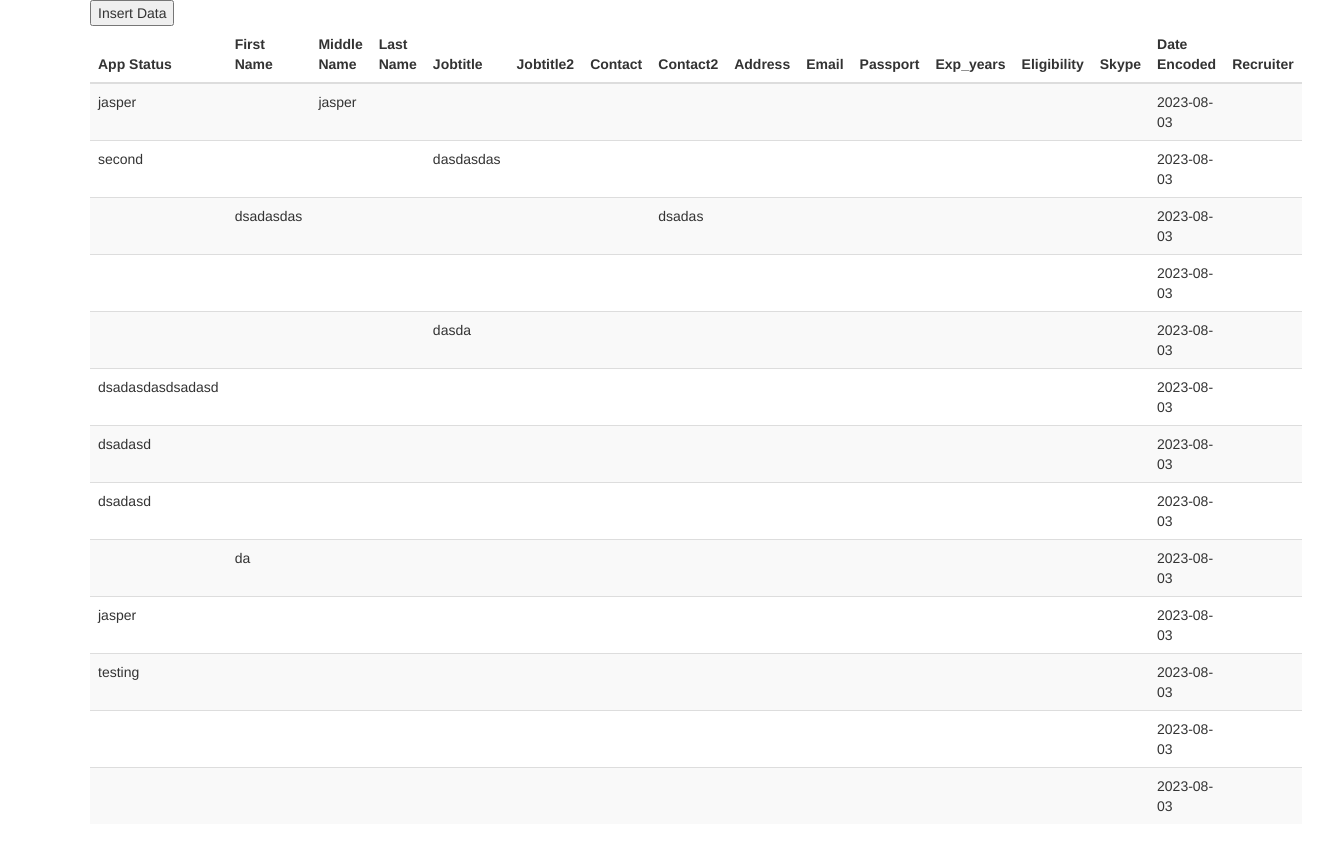
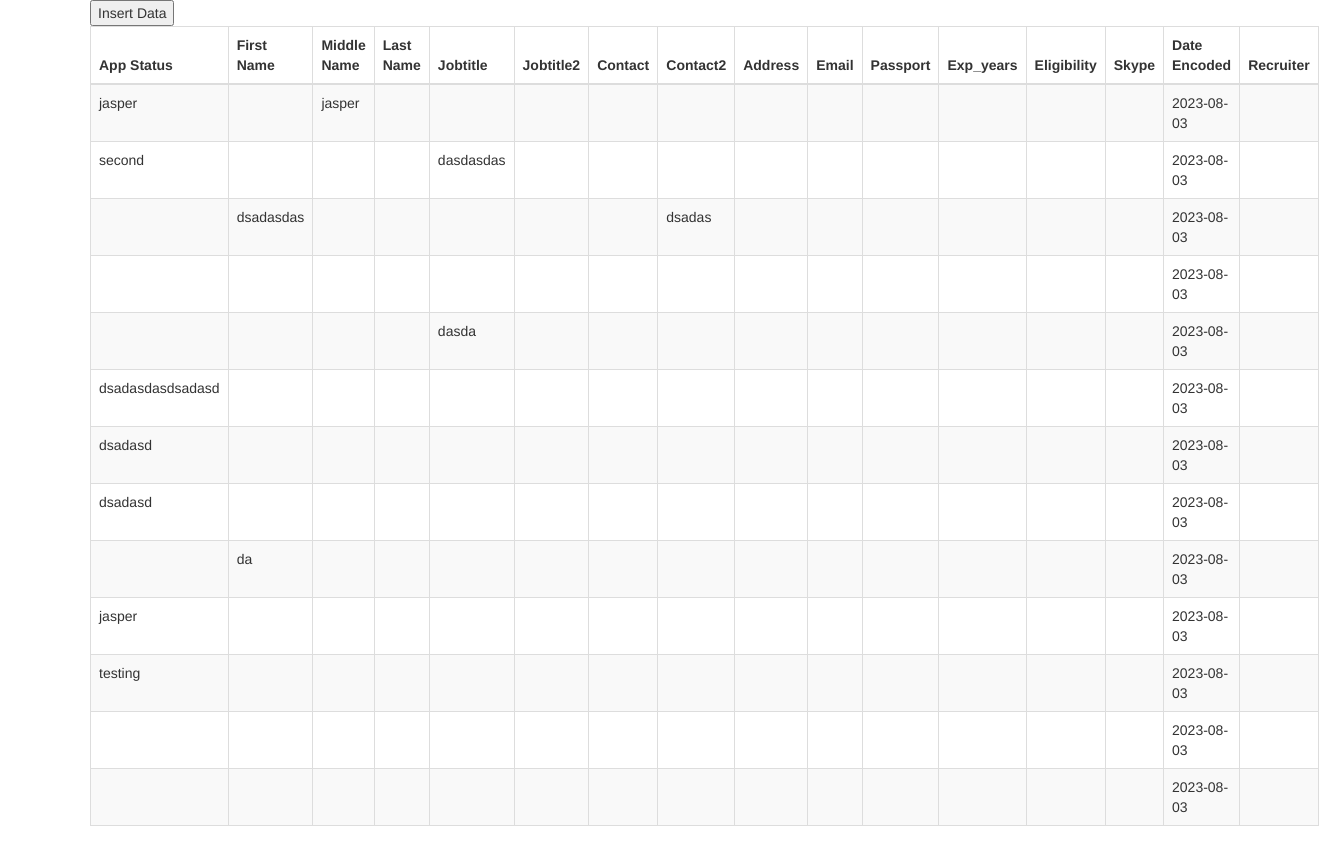
Before and after one commit to RobbieG16/PHR-excel, a PHP site: page / in a window 1320 px wide. Before the commit the page ends 812 px from the top, so only its background shows below. Run offline with PHP 8.4, Linux system fonts and the light colour scheme; data comes from the database, SQL or seed files in the repository; some libraries are stand-ins or nearby versions.

Commit message:
add border in table

```diff
--- a/index.php
+++ b/index.php
@@ -10,7 +10,7 @@
         <!-- Add appropriate input fields for app_status, jobseeker_fname, etc. -->
         <button type="button" id="insertButton">Insert Data</button>
     </form>
-	<table id="data_table" class="table table-striped">
+	<table id="data_table" class="table table-striped table-bordered">
 		<thead>
 			<tr>
 				<th>#</th>
```
